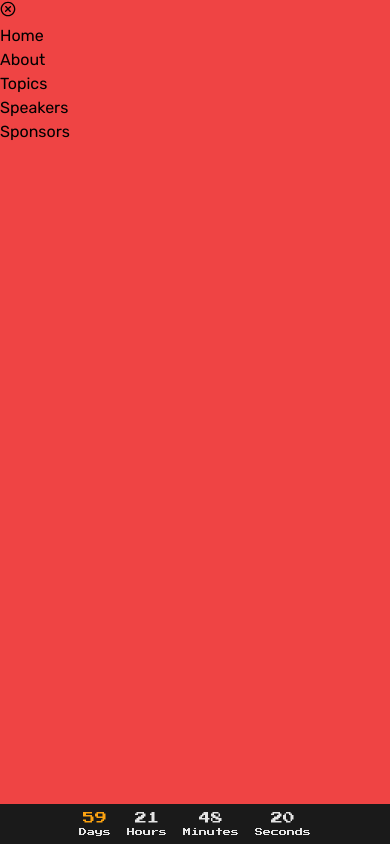
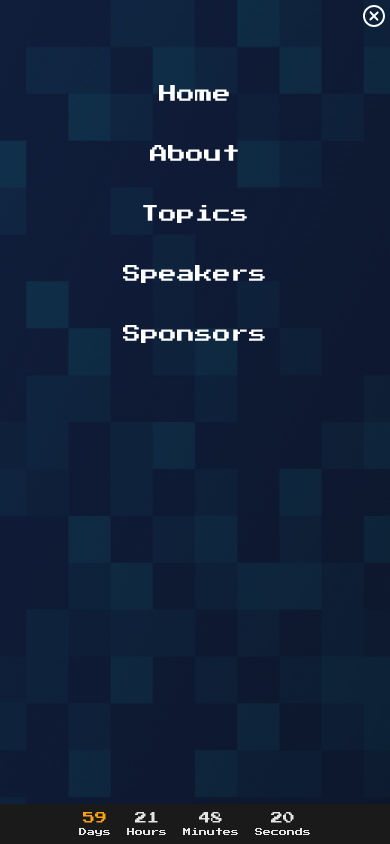
Before and after one commit to ewa1do/cryptofox_page, a Next.js app: page / in a window 390 px wide. Both pictures are taken after a click on the button 382 px from the left and 18 px from the top of the page. Shown: the top 844 px of the page. Built offline with nearby package versions, Linux system fonts and the light colour scheme; a web font is replaced by a local one.

Commit message:
styling hamburger button

```diff
--- a/src/components/Nav.js
+++ b/src/components/Nav.js
@@ -5,33 +5,42 @@ import { sections } from '@/lib'
 import { fonts } from '@/utilities'
 import { Hamburger, Logo } from '@/components'
 import { useMenuStore } from '@/store'
+import classes from '../styles/header.module.css'
 
 export function Nav(props) {
     const { isMenuOpen, toggleMenu } = useMenuStore()
 
     return (
         <nav
-            className={`flex items-center justify-between bg-transparent md:py-2 md:px-6`}
+            className={`flex items-center justify-between bg-transparent md:py-2 md:px-6 ${
+                !isMenuOpen ? 'px-2 pt-1' : ''
+            }`}
         >
             <Logo />
             <Hamburger />
             {isMenuOpen && (
                 <div
-                    className={`${
-                        fonts().rubik.className
-                    } w-screen h-screen bg-red-500 md:flex md:text-lg md:text-primary font-normal`}
+                    className={`${fonts().rubik.className}  ${
+                        classes.nav
+                    } sm:hidden w-screen h-screen text-lg md:text-primary font-normal`}
                 >
-                    <button onClick={toggleMenu}>
-                        <i>
+                    <button
+                        onClick={toggleMenu}
+                        className="fixed right-1 top-1"
+                    >
+                        <i className="text-primary text-2xl">
                             <CgCloseO />
                         </i>
                     </button>
-                    <ul>
+                    <ul className="flex flex-col justify-center items-center pt-16">
                         {sections().map((section) => {
                             return (
                                 <li
                                     key={`section-${section}`}
-                                    className={`md:px-3 hover:text-gold_shade`}
+                                    className={`${
+                                        fonts().press_start_2p.className
+                                    } md:px-3 hover:text-gold_shade py-4 text-primary`}
+                                    onClick={toggleMenu}
                                 >
                                     <a
                                         className={`capitalize`}
--- a/src/components/Speakers.js
+++ b/src/components/Speakers.js
@@ -37,7 +37,7 @@ export function Speakers() {
                             />
 
                             <h3 className="my-2 text-lg">{speaker.name}</h3>
-                            <h5 className="px-6 my-2 text-center text-base">
+                            <h5 className="px-6 my-2 text-center text-base md:text-sm">
                                 {speaker.charge} @{' '}
                                 <span className="text-gold">
                                     {speaker.company}
--- a/src/components/UI/Hamburger.js
+++ b/src/components/UI/Hamburger.js
@@ -12,7 +12,7 @@ export function Hamburger() {
                     className="mobile-menu-button"
                     onClick={toggleMenu}
                 >
-                    <i>
+                    <i className="text-gold_shade">
                         <GiHamburgerMenu />
                     </i>
                 </button>
--- a/src/styles/header.module.css
+++ b/src/styles/header.module.css
@@ -7,6 +7,19 @@
                 rgba(14, 23, 43, 0.9)
             ),
             url('/img/hero-2.jpg');
+        background-size: cover;
+        background-attachment: fixed;
+        background-position: center;
+    }
+
+    .nav {
+        height: 100vh;
+        background-image: linear-gradient(
+                to right bottom,
+                rgba(20, 33, 62, 0.8),
+                rgba(14, 23, 43, 0.9)
+            ),
+            url('/img/pixels.jpg');
         background-size: cover;
         background-attachment: fixed;
         background-position: center;
```
Also changed, not shown: public/img/pixels.jpg (added).
